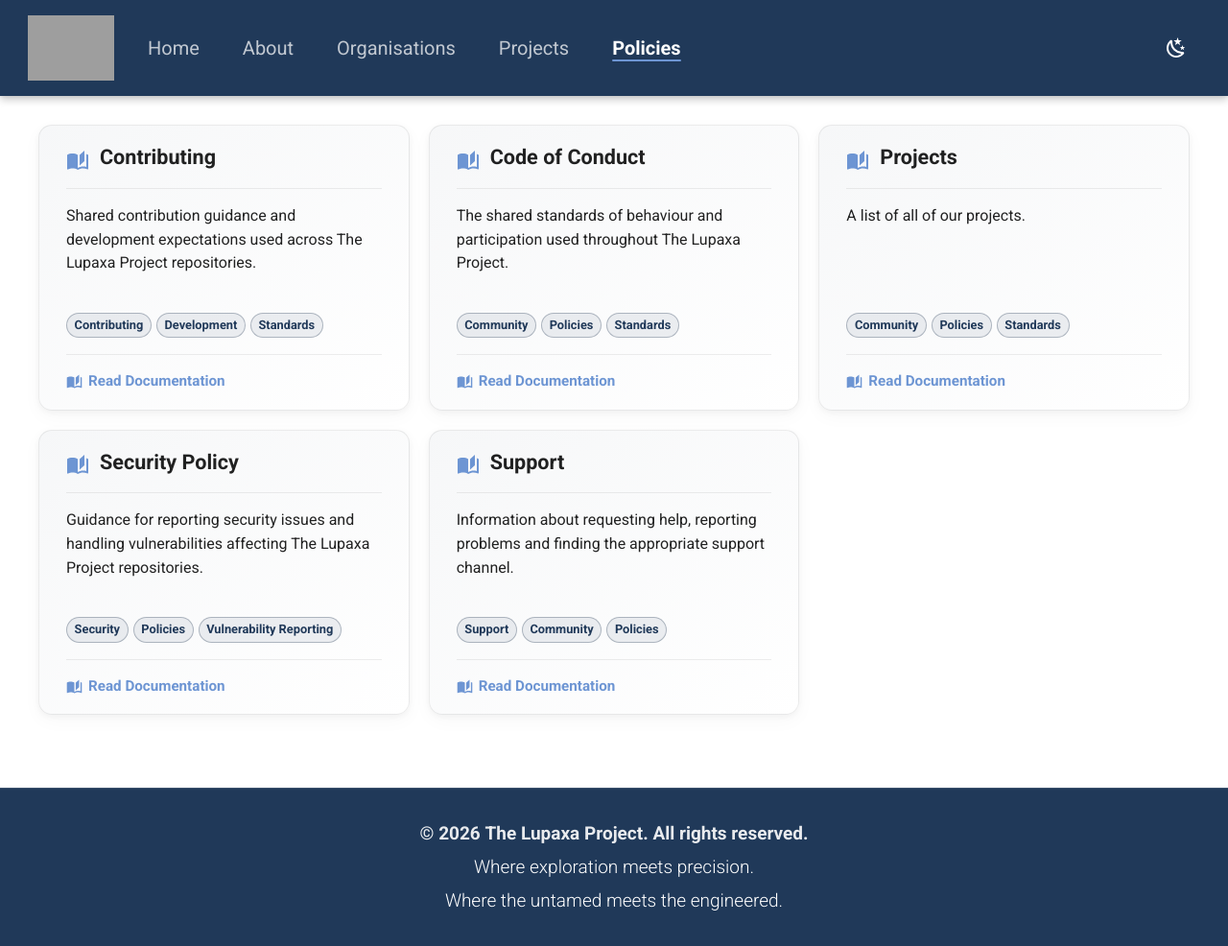
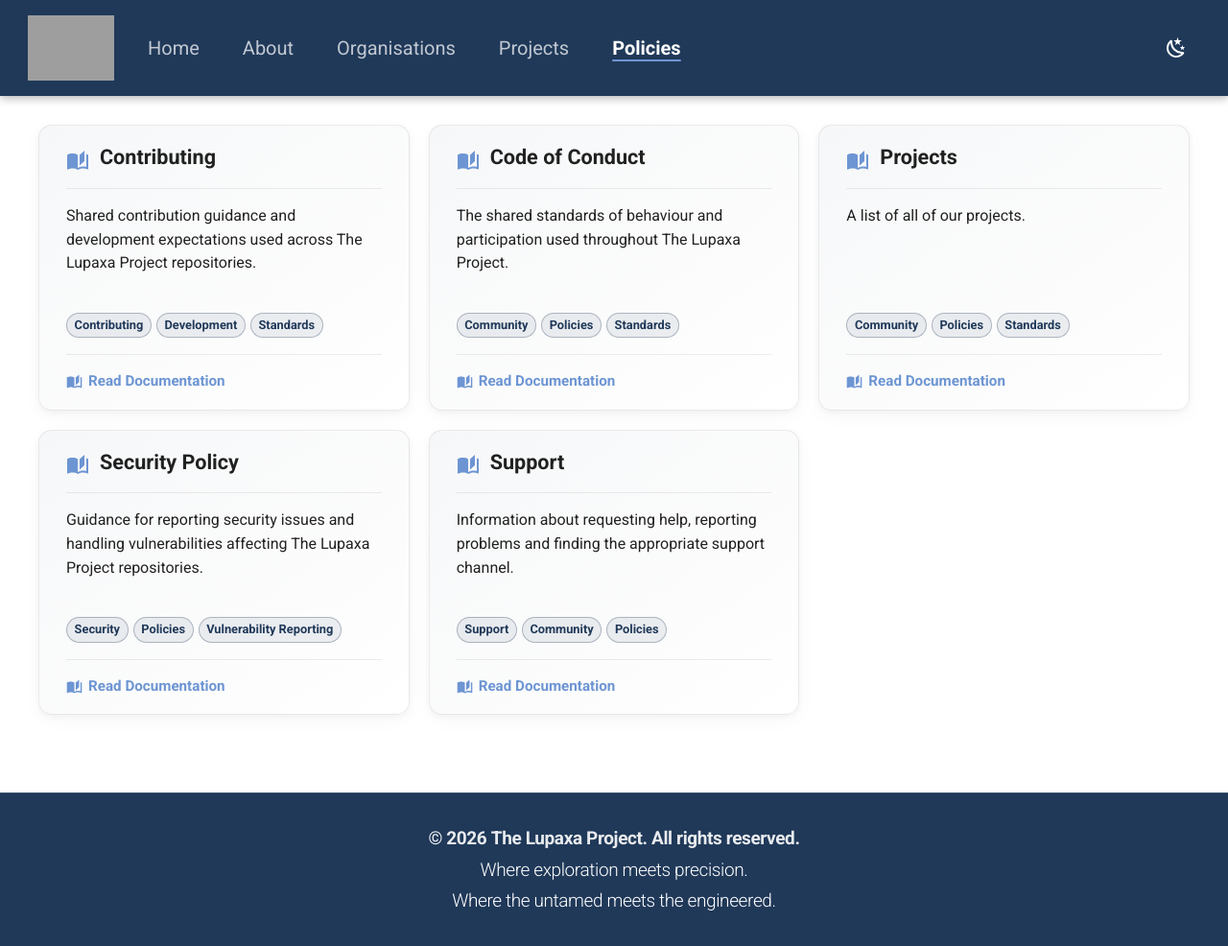
Before and after one commit to the-lupaxa-project/the-lupaxa-project.org, an MkDocs documentation site: the page built from mkdocs/policies.md, in a window 1280 px wide and 986 px high. Shown: the whole window at 96% size. Built offline with MkDocs 1.6.1 and Material for MkDocs 9.7.7, drawn with Linux system fonts in a browser that asks for light colours; grey boxes are pictures that could not be loaded.

Commit message:
fix footer try 3

```diff
--- a/mkdocs/assets/stylesheets/extra.css
+++ b/mkdocs/assets/stylesheets/extra.css
@@ -961,22 +961,22 @@
 
 .footer-copyright {
   color: var(--lupaxa-white);
-  font-size: 0.95rem;
   font-weight: 600;
-  line-height: 1.4;
+  line-height: 1.35;
   opacity: 0.9;
+  letter-spacing: -0.02em;
 }
 
 .footer-tagline {
   color: var(--lupaxa-white);
-  font-size: 0.95rem;
   font-weight: 300;
-  line-height: 1.45;
+  line-height: 1.35;
 }
 
 .footer-copyright,
 .footer-tagline {
     font-size: clamp(0.875rem, 0.84rem + 0.2vw, 0.95rem);
+    letter-spacing: -0.02em;
 }
 
 /* =============================================================================
```
